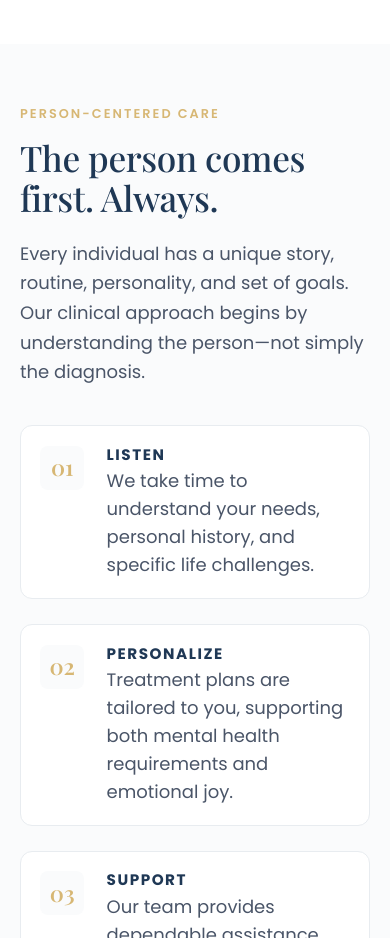
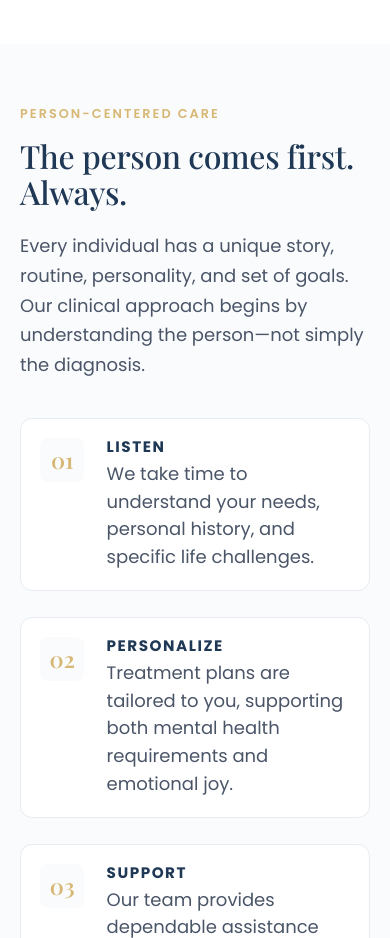
Before and after one commit to Springhive-Digital-Marketing-Agency/D-A-Holdings-Health-Solutions-LLC, a plain HTML site: page index2.html in a window 390 px wide. Shown: the part 6460-7398 px from the top of the page. Drawn offline with nearby package versions, Linux system fonts and the light colour scheme; a web font is replaced by a local one.

Commit message:
Ensure 'The person comes first' heading stays on one line on desktop

```diff
--- a/css/index2.css
+++ b/css/index2.css
@@ -892,9 +892,14 @@ h1, h2, h3, h4, h5, h6 {
    ========================================================================== */
 .featured-care-grid {
     display: grid;
-    grid-template-columns: 1.05fr 0.95fr;
-    gap: 5rem;
-    align-items: center;
+    grid-template-columns: 1.15fr 0.85fr;
+    gap: 4rem;
+    align-items: center;
+}
+
+.featured-care-text .section-heading {
+    font-size: clamp(2rem, 3.2vw, 3rem);
+    white-space: nowrap;
 }
 
 .featured-lead-desc {
@@ -1993,6 +1998,10 @@ h1, h2, h3, h4, h5, h6 {
     .featured-care-grid {
         grid-template-columns: 1fr;
         gap: 3.5rem;
+    }
+
+    .featured-care-text .section-heading {
+        white-space: normal;
     }
 
     .journey-connecting-line {
```
